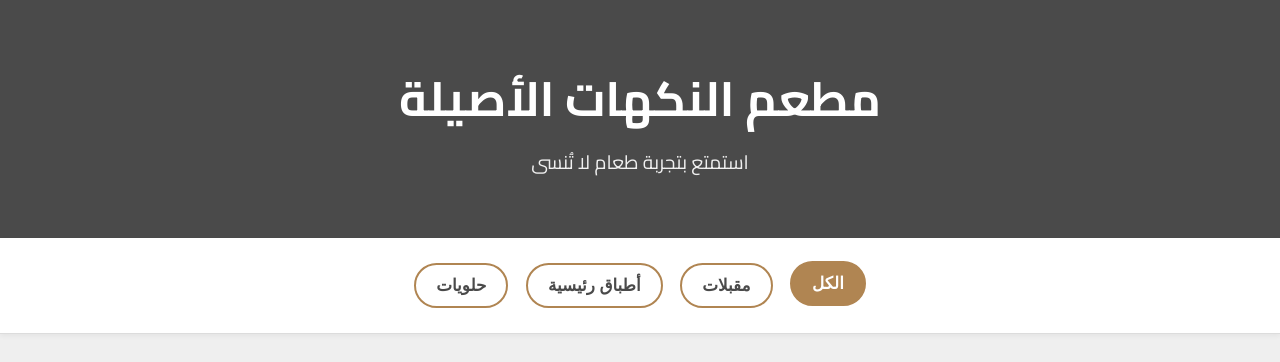
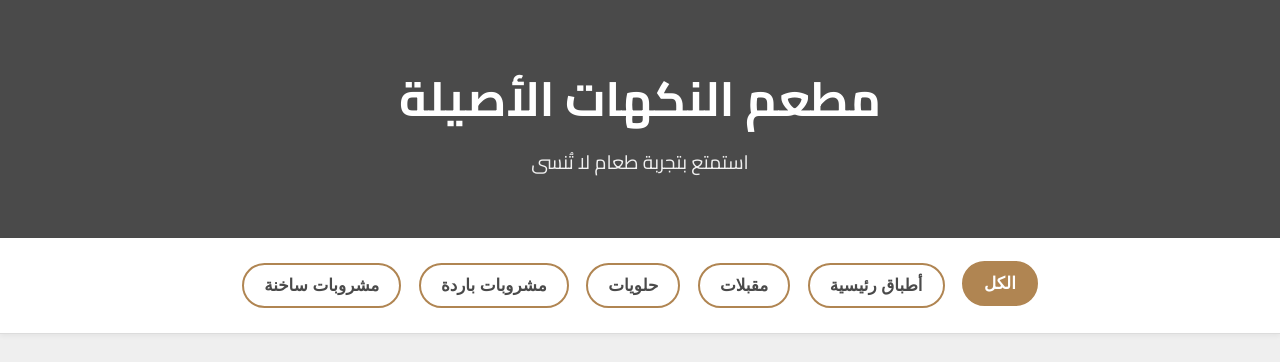
Before and after one commit to szahrani/gimene, a plain HTML site: page index.html in a window 1280 px wide. Shown: the top 362 px of the page. Drawn offline with Linux system fonts and the light colour scheme.

Commit message:
Update index.html

```diff
--- a/index.html
+++ b/index.html
@@ -13,12 +13,17 @@
         <p>استمتع بتجربة طعام لا تُنسى</p>
     </header>
 
-    <nav class="categories">
+<nav class="categories">
         <button class="filter-btn active" data-category="الكل">الكل</button>
+        <button class="filter-btn" data-category="أطباق رئيسية">أطباق رئيسية</button>
         <button class="filter-btn" data-category="مقبلات">مقبلات</button>
-        <button class="filter-btn" data-category="أطباق رئيسية">أطباق رئيسية</button>
         <button class="filter-btn" data-category="حلويات">حلويات</button>
+        <button class="filter-btn" data-category="مشروبات باردة">مشروبات باردة</button>
+        <button class="filter-btn" data-category="مشروبات ساخنة">مشروبات ساخنة</button>
     </nav>
+
+    <main class="menu-container" id="menu-items">
+        </main>
 
     <main class="menu-container" id="menu-items">
         <article class="menu-item" data-category="أطباق رئيسية">
@@ -36,4 +41,5 @@
 
     <script src="script.js"></script>
 </body>
+
 </html>
```
